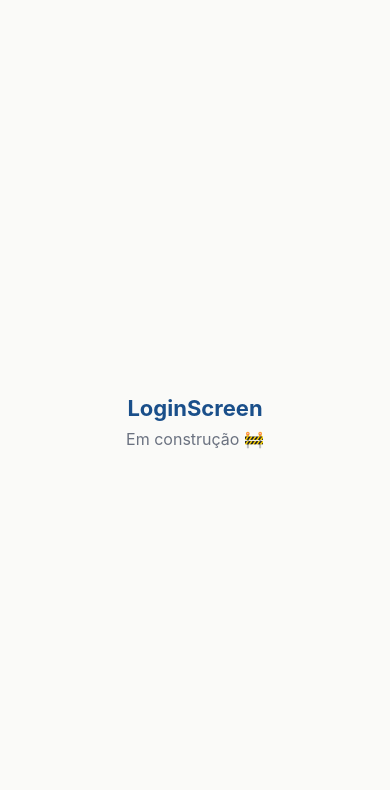
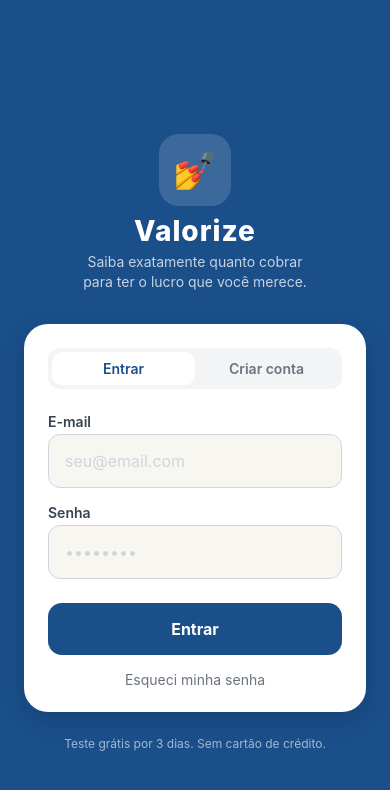
Before and after one commit to ronaldosantos-ai/valorize-app, a React Native app: screen /Auth in a window 390 px wide. Shown: the top 790 px of the page. Built offline with nearby package versions, Linux system fonts and the light colour scheme; no server answers.

Commit message:
feat: login screen with email/password and register toggle

```diff
--- a/src/screens/auth/LoginScreen.tsx
+++ b/src/screens/auth/LoginScreen.tsx
@@ -1,32 +1,279 @@
-import React from 'react';
-import { View, Text, StyleSheet } from 'react-native';
-import { COLORS, FONT_SIZES, SPACING } from '../../constants';
+import React, { useState } from 'react';
+import {
+  View,
+  Text,
+  TextInput,
+  TouchableOpacity,
+  StyleSheet,
+  KeyboardAvoidingView,
+  Platform,
+  ScrollView,
+  ActivityIndicator,
+  Alert,
+} from 'react-native';
+import { COLORS, SPACING, FONT_SIZES } from '../../constants';
+import { supabase } from '../../lib/supabase';
+
+type Mode = 'login' | 'register';
 
 export default function LoginScreen() {
+  const [mode, setMode] = useState<Mode>('login');
+  const [name, setName] = useState('');
+  const [email, setEmail] = useState('');
+  const [password, setPassword] = useState('');
+  const [loading, setLoading] = useState(false);
+
+  async function handleSubmit() {
+    if (!email || !password) {
+      Alert.alert('Atenção', 'Preencha e-mail e senha.');
+      return;
+    }
+    if (mode === 'register' && !name) {
+      Alert.alert('Atenção', 'Informe seu nome.');
+      return;
+    }
+
+    setLoading(true);
+    try {
+      if (mode === 'login') {
+        const { error } = await supabase.auth.signInWithPassword({ email, password });
+        if (error) throw error;
+      } else {
+        const { error } = await supabase.auth.signUp({
+          email,
+          password,
+          options: { data: { name } },
+        });
+        if (error) throw error;
+        Alert.alert('Cadastro realizado!', 'Verifique seu e-mail para confirmar a conta.');
+      }
+    } catch (err: any) {
+      Alert.alert('Erro', err.message || 'Algo deu errado. Tente novamente.');
+    } finally {
+      setLoading(false);
+    }
+  }
+
   return (
-    <View style={styles.container}>
-      <Text style={styles.title}>LoginScreen</Text>
-      <Text style={styles.subtitle}>Em construção 🚧</Text>
-    </View>
+    <KeyboardAvoidingView
+      style={styles.flex}
+      behavior={Platform.OS === 'ios' ? 'padding' : undefined}
+    >
+      <ScrollView contentContainerStyle={styles.container} keyboardShouldPersistTaps="handled">
+
+        {/* Header */}
+        <View style={styles.header}>
+          <View style={styles.logoContainer}>
+            <Text style={styles.logoIcon}>💅</Text>
+          </View>
+          <Text style={styles.logoText}>Valorize</Text>
+          <Text style={styles.tagline}>Saiba exatamente quanto cobrar{'\n'}para ter o lucro que você merece.</Text>
+        </View>
+
+        {/* Card */}
+        <View style={styles.card}>
+
+          {/* Toggle */}
+          <View style={styles.toggle}>
+            <TouchableOpacity
+              style={[styles.toggleBtn, mode === 'login' && styles.toggleActive]}
+              onPress={() => setMode('login')}
+            >
+              <Text style={[styles.toggleText, mode === 'login' && styles.toggleTextActive]}>
+                Entrar
+              </Text>
+            </TouchableOpacity>
+            <TouchableOpacity
+              style={[styles.toggleBtn, mode === 'register' && styles.toggleActive]}
+              onPress={() => setMode('register')}
+            >
+              <Text style={[styles.toggleText, mode === 'register' && styles.toggleTextActive]}>
+                Criar conta
+              </Text>
+            </TouchableOpacity>
+          </View>
+
+          {/* Campos */}
+          {mode === 'register' && (
+            <View style={styles.field}>
+              <Text style={styles.label}>Seu nome</Text>
+              <TextInput
+                style={styles.input}
+                placeholder="Ex: Ana Paula"
+                placeholderTextColor={COLORS.gray300}
+                value={name}
+                onChangeText={setName}
+                autoCapitalize="words"
+              />
+            </View>
+          )}
+
+          <View style={styles.field}>
+            <Text style={styles.label}>E-mail</Text>
+            <TextInput
+              style={styles.input}
+              placeholder="seu@email.com"
+              placeholderTextColor={COLORS.gray300}
+              value={email}
+              onChangeText={setEmail}
+              keyboardType="email-address"
+              autoCapitalize="none"
+            />
+          </View>
+
+          <View style={styles.field}>
+            <Text style={styles.label}>Senha</Text>
+            <TextInput
+              style={styles.input}
+              placeholder="••••••••"
+              placeholderTextColor={COLORS.gray300}
+              value={password}
+              onChangeText={setPassword}
+              secureTextEntry
+            />
+          </View>
+
+          {/* Botão principal */}
+          <TouchableOpacity
+            style={[styles.btn, loading && styles.btnDisabled]}
+            onPress={handleSubmit}
+            disabled={loading}
+          >
+            {loading ? (
+              <ActivityIndicator color={COLORS.white} />
+            ) : (
+              <Text style={styles.btnText}>
+                {mode === 'login' ? 'Entrar' : 'Criar minha conta'}
+              </Text>
+            )}
+          </TouchableOpacity>
+
+          {/* Esqueci a senha */}
+          {mode === 'login' && (
+            <TouchableOpacity style={styles.forgotBtn}>
+              <Text style={styles.forgotText}>Esqueci minha senha</Text>
+            </TouchableOpacity>
+          )}
+        </View>
+
+        {/* Rodapé */}
+        <Text style={styles.footer}>
+          Teste grátis por 3 dias. Sem cartão de crédito.
+        </Text>
+
+      </ScrollView>
+    </KeyboardAvoidingView>
   );
 }
 
 const styles = StyleSheet.create({
+  flex: { flex: 1, backgroundColor: COLORS.primary },
+
   container: {
-    flex: 1,
-    backgroundColor: COLORS.background,
+    flexGrow: 1,
+    backgroundColor: COLORS.primary,
     alignItems: 'center',
     justifyContent: 'center',
     padding: SPACING.lg,
+    paddingTop: SPACING.xxl + SPACING.lg,
+    paddingBottom: SPACING.xl,
   },
-  title: {
-    fontSize: FONT_SIZES.xl,
-    fontWeight: 'bold',
-    color: COLORS.primary,
+
+  // Header
+  header: { alignItems: 'center', marginBottom: SPACING.xl },
+  logoContainer: {
+    width: 72,
+    height: 72,
+    borderRadius: 20,
+    backgroundColor: 'rgba(255,255,255,0.15)',
+    alignItems: 'center',
+    justifyContent: 'center',
     marginBottom: SPACING.sm,
   },
-  subtitle: {
+  logoIcon: { fontSize: 36 },
+  logoText: {
+    fontSize: FONT_SIZES.xxl,
+    fontWeight: '800',
+    color: COLORS.white,
+    letterSpacing: 1,
+    marginBottom: SPACING.xs,
+  },
+  tagline: {
+    fontSize: FONT_SIZES.sm,
+    color: 'rgba(255,255,255,0.75)',
+    textAlign: 'center',
+    lineHeight: 20,
+  },
+
+  // Card
+  card: {
+    width: '100%',
+    backgroundColor: COLORS.white,
+    borderRadius: 24,
+    padding: SPACING.lg,
+    shadowColor: '#000',
+    shadowOffset: { width: 0, height: 8 },
+    shadowOpacity: 0.15,
+    shadowRadius: 24,
+    elevation: 8,
+  },
+
+  // Toggle
+  toggle: {
+    flexDirection: 'row',
+    backgroundColor: COLORS.gray100,
+    borderRadius: 12,
+    padding: 4,
+    marginBottom: SPACING.lg,
+  },
+  toggleBtn: {
+    flex: 1,
+    paddingVertical: SPACING.sm,
+    alignItems: 'center',
+    borderRadius: 10,
+  },
+  toggleActive: { backgroundColor: COLORS.white, elevation: 2 },
+  toggleText: { fontSize: FONT_SIZES.sm, color: COLORS.gray500, fontWeight: '600' },
+  toggleTextActive: { color: COLORS.primary },
+
+  // Campos
+  field: { marginBottom: SPACING.md },
+  label: {
+    fontSize: FONT_SIZES.sm,
+    fontWeight: '600',
+    color: COLORS.gray700,
+    marginBottom: SPACING.xs,
+  },
+  input: {
+    borderWidth: 1.5,
+    borderColor: COLORS.gray300,
+    borderRadius: 12,
+    padding: SPACING.md,
     fontSize: FONT_SIZES.md,
-    color: COLORS.gray500,
+    color: COLORS.black,
+    backgroundColor: COLORS.offWhite,
+  },
+
+  // Botão
+  btn: {
+    backgroundColor: COLORS.primary,
+    borderRadius: 14,
+    padding: SPACING.md,
+    alignItems: 'center',
+    marginTop: SPACING.sm,
+  },
+  btnDisabled: { opacity: 0.7 },
+  btnText: { color: COLORS.white, fontSize: FONT_SIZES.md, fontWeight: '700' },
+
+  // Esqueci
+  forgotBtn: { alignItems: 'center', marginTop: SPACING.md },
+  forgotText: { fontSize: FONT_SIZES.sm, color: COLORS.gray500 },
+
+  // Rodapé
+  footer: {
+    marginTop: SPACING.lg,
+    fontSize: FONT_SIZES.xs,
+    color: 'rgba(255,255,255,0.6)',
+    textAlign: 'center',
   },
 });
```
